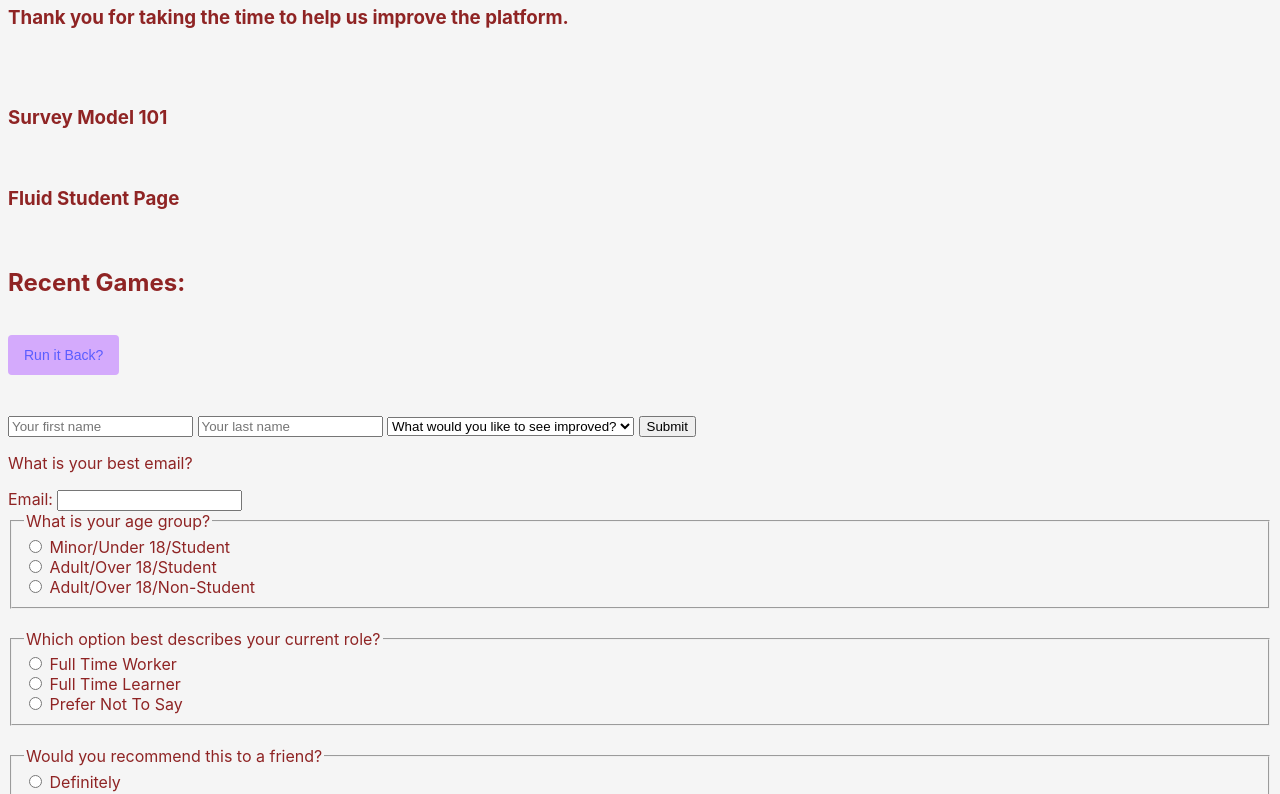
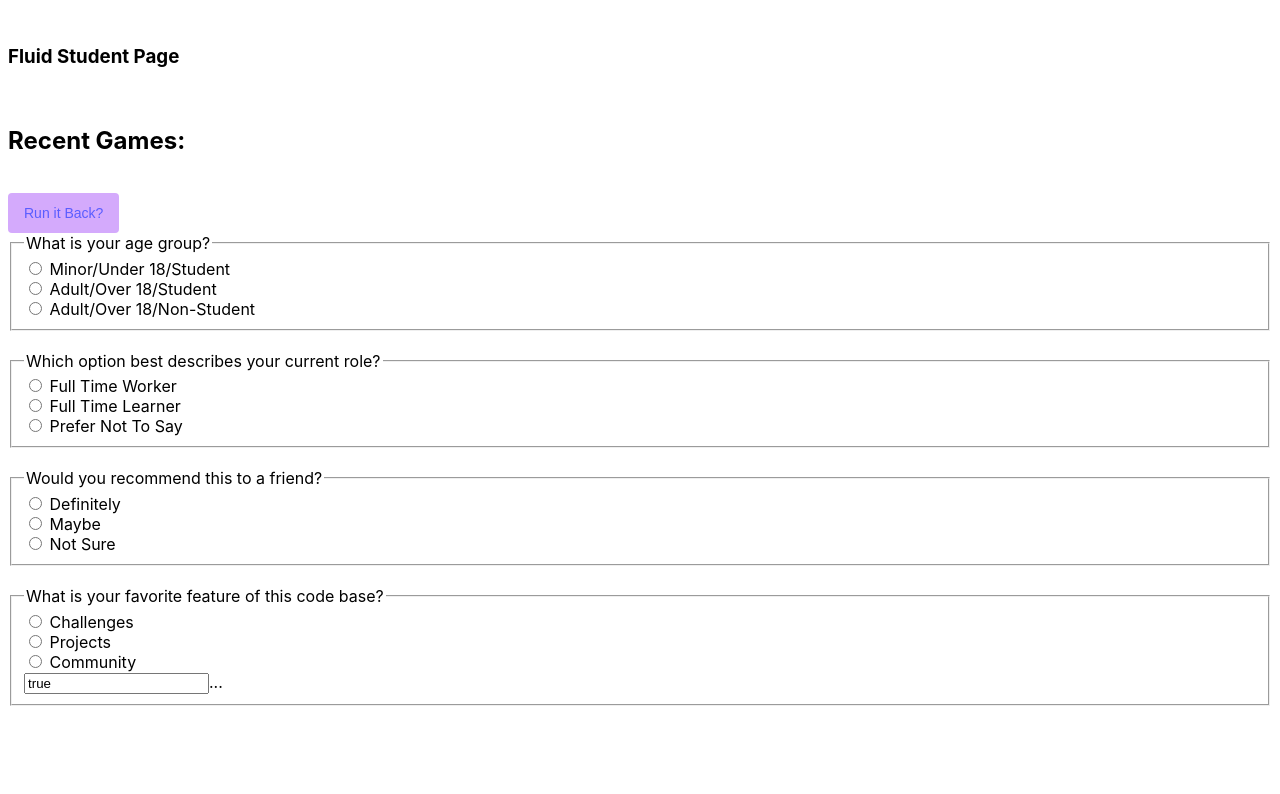
Before and after one commit to HarrisMBrad/ticktacado, a React app: page public/index.html in a window 1280 px wide. Shown: the part 76-870 px from the top of the page. After the commit the page ends 800 px from the top, so only its background shows below. Built offline with nearby package versions, Linux system fonts and the light colour scheme.

Commit message:
reduced form length

```diff
--- a/public/index.html
+++ b/public/index.html
@@ -8,32 +8,9 @@
 
   <title>TickTacado</title>
   <h1> Survey Form</h1>
-
-  <h3>Thank you for taking the time to help us improve the platform.</h3>
-
-  <br>
-
-  <br>
-  <style>
-    .sr-only {
-      position: absolute;
-      left: -10000px;
-      width: 1px;
-      height: 1px;
-      top: auto;
-      overflow: hidden;
-    }
-
-    body {
-      color: hsl(0, 60%, 35%);
-      background-color: whitesmoke;
-    }
-  </style>
 </head>
 
 <body>
-
-  <h3>Survey Model 101</h3>
   <br>
   <section>
     <h3 id="container-fluid">Fluid Student Page</h3>
@@ -42,42 +19,8 @@
     <div id="courses"></div>
     <div id="about"></div>
     <div class="survey" id="root">
-      <div id="root"></div>
   </section>
   </form>
-  <br>
-  <form action="/action" id="survey-form>
-    <input type=" text" id="name" name="name">
-    <br>
-    <input type="text" id="fname" name="firstname" placeholder="Your first name">
-    <input type="text" id="lname" name="lastname" placeholder="Your last name">
-
-    <select id="improvements" name="imp" color="#FFCCCC">
-      <option text="text" value="q1">What would you like to see improved?</option>
-      <br>
-      <option value="Front-end-projects">Front-end Projets</option>
-      <option value="Back-end-projects">Back-end Projects</option>
-      <option value="Data-visualization">Data Visualization</option>
-      <option value="Challenges">Challenges</option>
-      <option value="Open-source-community">Open Source Community</option>
-      <option value="Gitter-help-rooms">Gitter help rooms</option>
-      <option value="Videos">Videos</option>
-      <option value="City-meetups">City Meetups</option>
-      <option value="Wiki">Wiki</option>
-      <option value="Forum">Forum</option>
-      <option value="Additional Courses">Additional Courses</option>
-    </select>
-    <input id="s" type="submit" value="Submit">
-  </form>
-  </div>
-
-  <form>
-    <p>What is your best email?</p>
-    <label for="email">Email:</label>
-    <input type="text" id="email" name="email">
-
-
-
   <fieldset>
     <legend>What is your age group?</legend>
     <input id="newbie" type="radio" name="levels" value="newbie">
@@ -117,12 +60,8 @@
     <input id="master" type="radio" name="levels" value="master">
     <label for="master">Community</label>
     <br>
-
     <input id="master-t" type="radio-t" name="levels-t" value="true">...</l>
   </fieldset>
-    <script>
-      <div id="app"></div>
-    </script>
 </body>
 
 </html>
```
Lines whose indentation alone changed are shown as unchanged.
